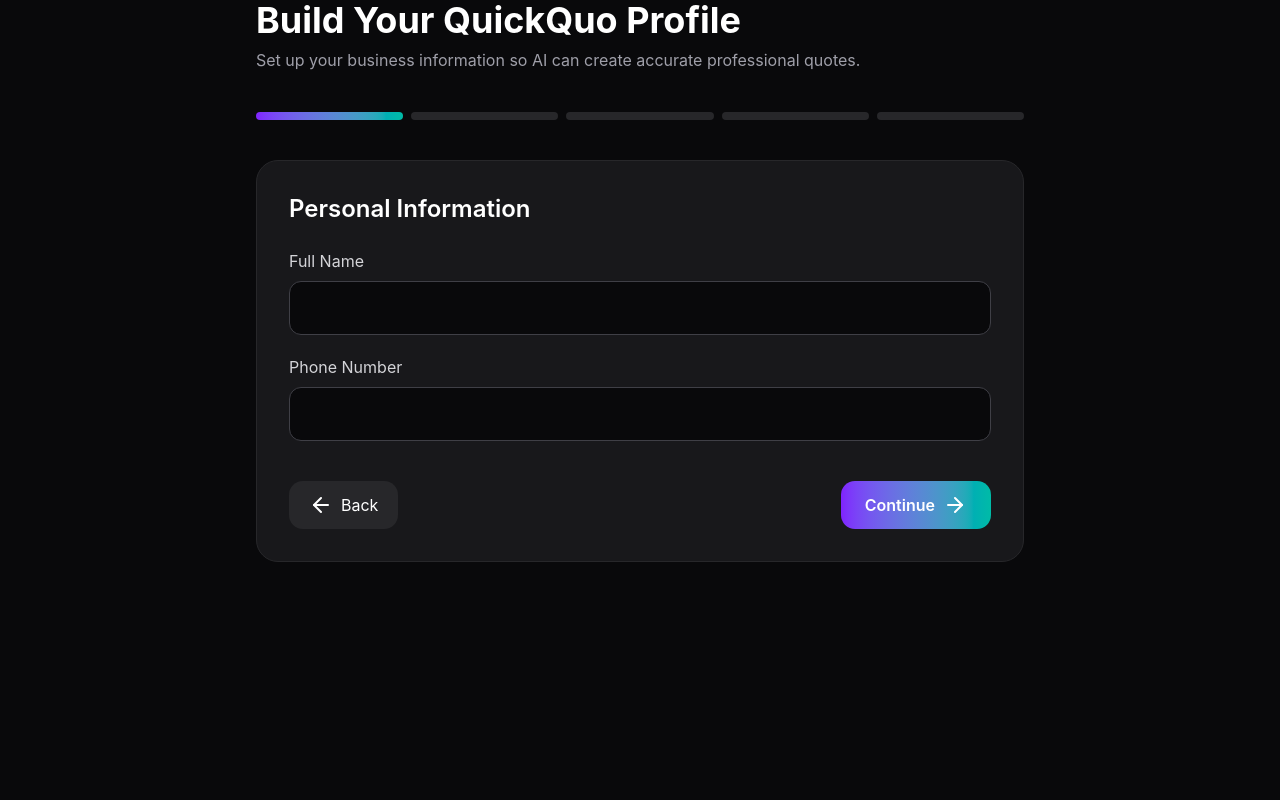
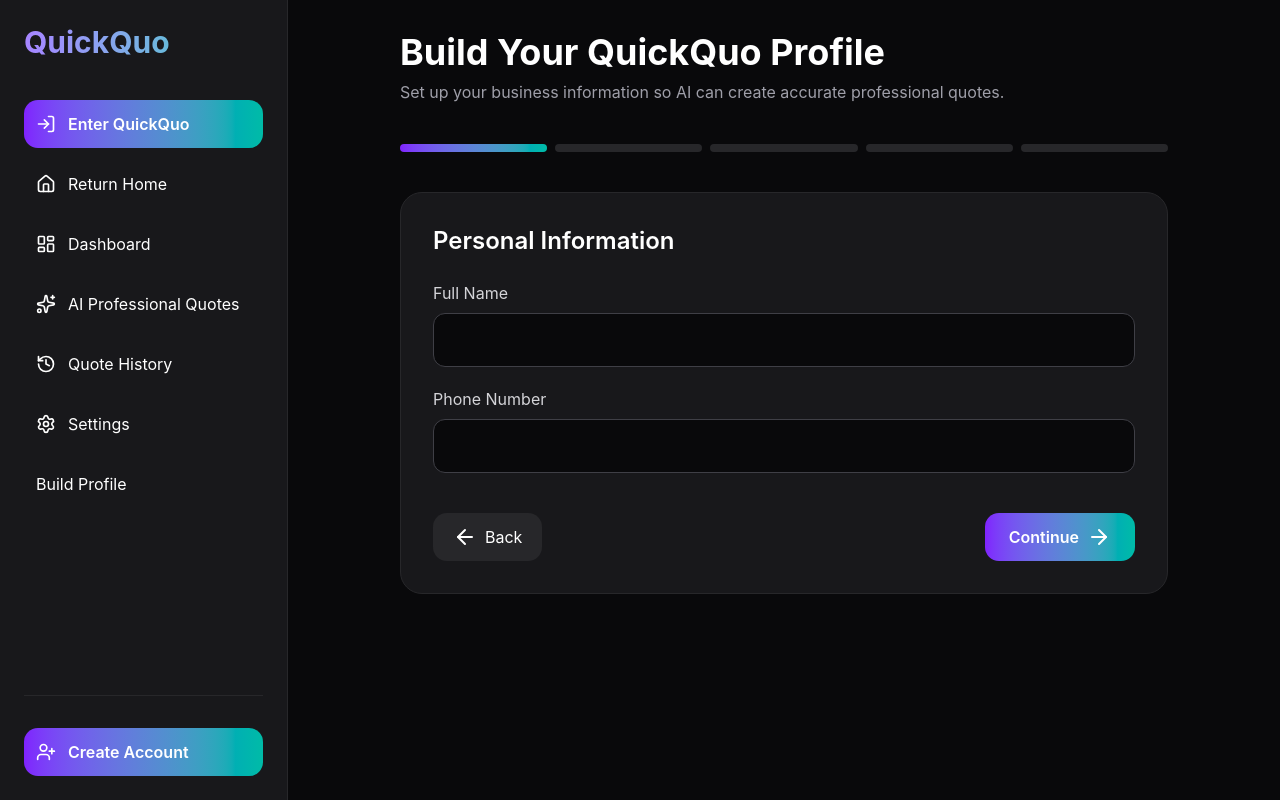
Before and after one commit to brandonrwill514/Quickpro, a Next.js app: page /profile-setup in a window 1280 px wide. Built offline with nearby package versions, Linux system fonts and the light colour scheme.

Commit message:
Revert "Added landing page navigation"
This reverts commit 5946545af385f5c2c2c9e3a519028c500080c5dd.

```diff
--- a/app/layout.tsx
+++ b/app/layout.tsx
@@ -1,38 +1,228 @@
 import "./globals.css";
-import { headers } from "next/headers";
 import Link from "next/link";
-
 import {
-Home,
   LayoutDashboard,
   Sparkles,
   History,
-Settings
+  Settings,
+  Home,
+  UserPlus,
+  LogIn
 } from "lucide-react";
 
 export const metadata = {
   title: "QuickQuo",
-  description: "AI Professional Quotes"
+  description: "AI powered professional quoting platform",
 };
 
 export default function RootLayout({
   children,
-}:{
-children:React.ReactNode
+}: {
+  children: React.ReactNode;
 }) {
 
   return (
-
     <html lang="en">
 
       <body className="bg-zinc-950 text-white">
 
+        <div className="flex min-h-screen">
+
+          {/* SIDEBAR */}
+
+          <aside className="
+            w-72
+            flex
+            flex-col
+            bg-zinc-900
+            border-r
+            border-zinc-800
+            p-6
+          ">
+
+            <h1 className="
+              text-3xl
+              font-bold
+              mb-10
+              bg-gradient-to-r
+              from-violet-400
+              to-teal-400
+              bg-clip-text
+              text-transparent
+            ">
+              QuickQuo
+            </h1>
+
+            <nav className="space-y-3">
+
+              <Link
+              href="/dashboard"
+              className="
+              flex
+              items-center
+              gap-3
+              p-3
+              rounded-xl
+              bg-gradient-to-r
+              from-violet-600
+              to-teal-500
+              font-semibold
+              hover:scale-105
+              transition
+              "
+              >
+
+              <LogIn size={20}/>
+
+              Enter QuickQuo
+
+              </Link>
+
+              <Link
+                href="/"
+                className="
+                  flex
+                  items-center
+                  gap-3
+                  p-3
+                  rounded-xl
+                  hover:bg-zinc-800
+                  transition
+                "
+              >
+                <Home size={20}/>
+                Return Home
+              </Link>
+
+              <Link
+                href="/dashboard"
+                className="
+                  flex
+                  items-center
+                  gap-3
+                  p-3
+                  rounded-xl
+                  hover:bg-zinc-800
+                  transition
+                "
+              >
+                <LayoutDashboard size={20}/>
+                Dashboard
+              </Link>
+
+              <Link
+                href="/ai-quotes"
+                className="
+                  flex
+                  items-center
+                  gap-3
+                  p-3
+                  rounded-xl
+                  hover:bg-zinc-800
+                  transition
+                "
+              >
+                <Sparkles size={20}/>
+                AI Professional Quotes
+              </Link>
+
+              <Link
+                href="/quote-history"
+                className="
+                  flex
+                  items-center
+                  gap-3
+                  p-3
+                  rounded-xl
+                  hover:bg-zinc-800
+                  transition
+                "
+              >
+                <History size={20}/>
+                Quote History
+              </Link>
+
+              <Link
+                href="/settings"
+                className="
+                  flex
+                  items-center
+                  gap-3
+                  p-3
+                  rounded-xl
+                  hover:bg-zinc-800
+                  transition
+                "
+              >
+                <Settings size={20}/>
+                Settings
+              </Link>
+
+              <Link
+              href="/profile-setup"
+              className="
+              flex
+              items-center
+              gap-3
+              p-3
+              rounded-xl
+              hover:bg-zinc-800
+              "
+              >
+              Build Profile
+              </Link>
+
+            </nav>
+
+            <div className="
+              mt-auto
+              pt-8
+              border-t
+              border-zinc-800
+            ">
+
+            <Link
+            href="/signup"
+            className="
+            flex
+            items-center
+            gap-3
+            p-3
+            rounded-xl
+            bg-gradient-to-r
+            from-violet-600
+            to-teal-500
+            font-semibold
+            hover:scale-105
+            transition
+            "
+            >
+
+            <UserPlus size={20}/>
+
+            Create Account
+
+            </Link>
+
+            </div>
+
+          </aside>
+
+          {/* PAGE CONTENT */}
+
+          <main className="
+            flex-1
+            p-8
+          ">
+
             {children}
+
+          </main>
+
+        </div>
 
       </body>
 
     </html>
-
-)
-
+  );
 }
--- a/app/platform/layout.tsx
+++ /dev/null
@@ -1,86 +0,0 @@
-import Link from "next/link";
-
-import {
-Home,
-LayoutDashboard,
-Sparkles,
-History,
-Settings
-} from "lucide-react";
-
-export default function PlatformLayout({
-children
-}:{
-children:React.ReactNode
-}){
-
-return (
-
-<div className="
-flex
-min-h-screen
-bg-zinc-950
-text-white
-">
-
-<aside className="
-w-72
-bg-zinc-900
-border-r
-border-zinc-800
-p-6
-">
-
-<h1 className="
-text-3xl
-font-bold
-mb-10
-">
-QuickQuo
-</h1>
-
-<nav className="space-y-3">
-
-<Link href="/platform">
-<Home/>
-Welcome
-</Link>
-
-<Link href="/platform/dashboard">
-<LayoutDashboard/>
-Dashboard
-</Link>
-
-<Link href="/platform/ai-quotes">
-<Sparkles/>
-AI Professional Quotes
-</Link>
-
-<Link href="/platform/quote-history">
-<History/>
-Quote History
-</Link>
-
-<Link href="/platform/settings">
-<Settings/>
-Settings
-</Link>
-
-</nav>
-
-</aside>
-
-<main className="
-flex-1
-p-10
-">
-
-{children}
-
-</main>
-
-</div>
-
-)
-
-}
--- a/app/platform/page.tsx
+++ /dev/null
@@ -1,26 +0,0 @@
-export default function PlatformHome(){
-
-return (
-
-<div>
-
-<h1 className="
-text-5xl
-font-bold
-">
-Welcome to QuickQuo
-</h1>
-
-<p className="
-mt-4
-text-zinc-400
-text-xl
-">
-Your AI-powered quoting assistant.
-</p>
-
-</div>
-
-)
-
-}
--- a/app/profile-setup/page.tsx
+++ b/app/profile-setup/page.tsx
@@ -52,7 +52,7 @@
 
       console.log(profile);
 
-      router.push("/platform");
+      router.push("/dashboard");
 
     }
 
--- a/app/signup/page.tsx
+++ b/app/signup/page.tsx
@@ -1,10 +1,8 @@
 "use client";
 
 import { UserPlus } from "lucide-react";
-import { useRouter } from "next/navigation";
 
 export default function SignupPage(){
-const router = useRouter();
 
 return (
 
@@ -85,7 +83,6 @@
 />
 
 <button
-onClick={() => router.push("/profile-setup")}
 
 className="
 w-full
```
Also changed, not shown: app/ai-quotes/page.tsx (renamed from app/platform/ai-quotes/page.tsx), app/dashboard/layout.tsx (renamed from app/platform/dashboard/layout.tsx), app/dashboard/page.tsx (renamed from app/platform/dashboard/page.tsx), app/quote-history/[id]/page.tsx (renamed from app/platform/quote-history/[id]/page.tsx), app/quote-history/page.tsx (renamed from app/platform/quote-history/page.tsx), app/settings/page.tsx (renamed from app/platform/settings/page.tsx). Lines whose indentation alone changed are shown as unchanged.
